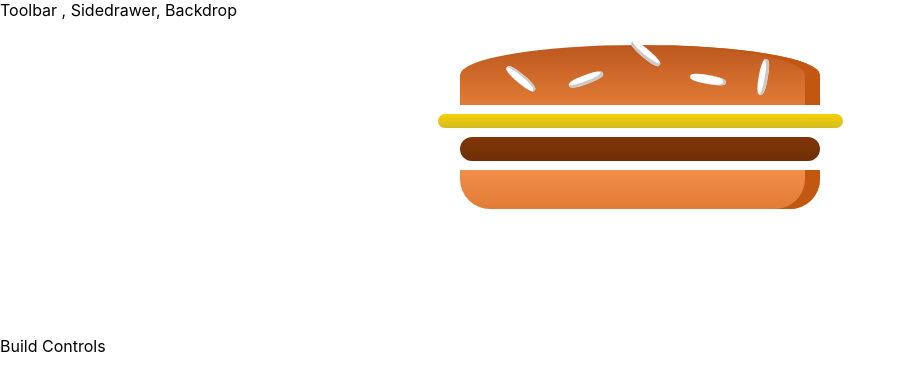
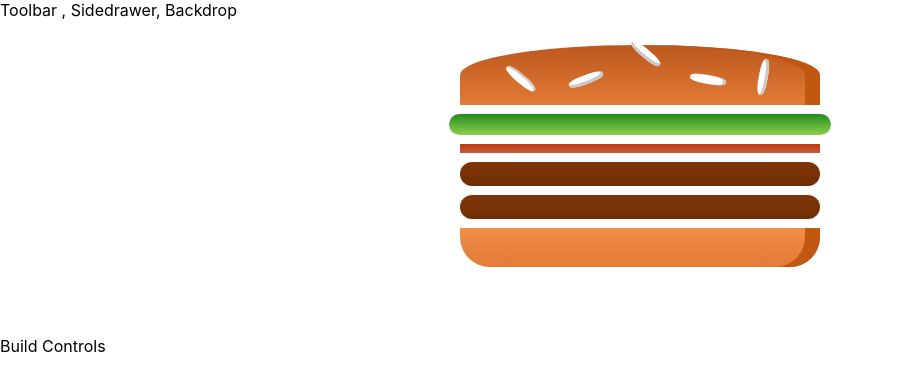
Before and after one commit to notsotraumatiq/Burger-Builder, a React (Create React App) app: page / in a window 1280 px wide. Shown: the top 390 px of the page, without its empty margins (0-905 px from the left). Built offline with nearby package versions, Linux system fonts and the light colour scheme.

Commit message:
progress: day 2

```diff
--- a/src/components/Burger/Burger.jsx
+++ b/src/components/Burger/Burger.jsx
@@ -4,11 +4,16 @@
 import classes from "./Burger.module.css";
 
 const burger = (props) => {
+  const transformedIngredients = Object.keys(props.ingredients).map((igKey) => {
+    return [...Array(props.ingredients[igKey])].map((_, i) => {
+      return <BurgerIngredients key={igKey + i} type={igKey} />;
+    });
+  });
+  console.log(transformedIngredients);
   return (
     <div className={classes.Burger}>
       <BurgerIngredients type="bread-top" />
-      <BurgerIngredients type="cheese" />
-      <BurgerIngredients type="meat" />
+      {transformedIngredients}
       <BurgerIngredients type="bread-bottom" />
     </div>
   );
--- a/src/components/Burger/BurgerIngredients/BurgerIngredients.jsx
+++ b/src/components/Burger/BurgerIngredients/BurgerIngredients.jsx
@@ -2,7 +2,7 @@
 import PropTypes from "prop-types";
 import classes from "./BurgerIngredients.module.css";
 
-class BurgerIngredient extends Component {
+class BurgerIngredients extends Component {
   state = {};
   render() {
     let ingredient = null;
@@ -41,8 +41,8 @@
   }
 }
 
-BurgerIngredient.propTypes = {
+BurgerIngredients.propTypes = {
   type: PropTypes.string.isRequired,
 };
 
-export default BurgerIngredient;
+export default BurgerIngredients;
--- a/src/containers/BurgerBuilder/BurgerBuilder.jsx
+++ b/src/containers/BurgerBuilder/BurgerBuilder.jsx
@@ -2,11 +2,17 @@
 import Burger from "../../components/Burger/Burger";
 
 class BurgerBuilder extends Component {
-  state = {};
+  state = {
+    ingredients: {
+      salad: 1,
+      bacon: 1,
+      meat: 2,
+    },
+  };
   render() {
     return (
       <React.Fragment>
-        <Burger></Burger>
+        <Burger ingredients={this.state.ingredients}></Burger>
         <div> Build Controls</div>
       </React.Fragment>
     );
```
